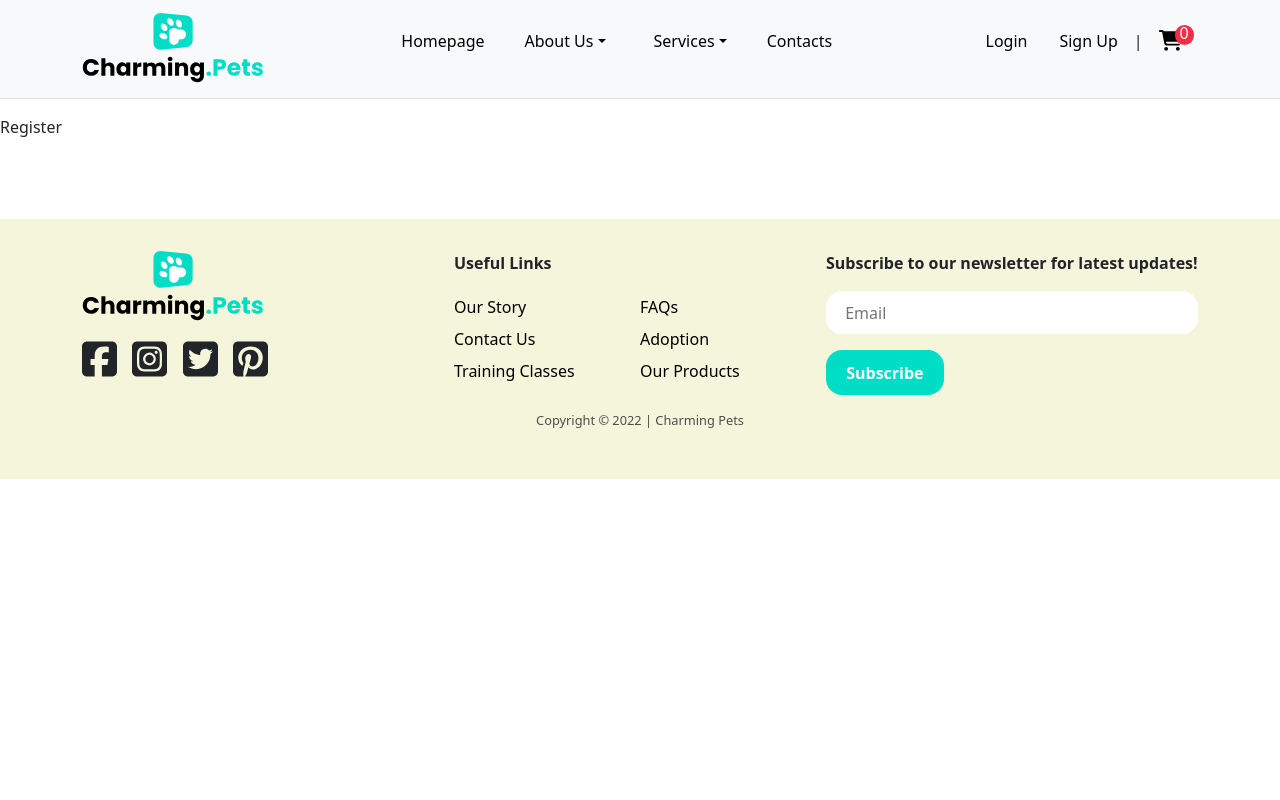
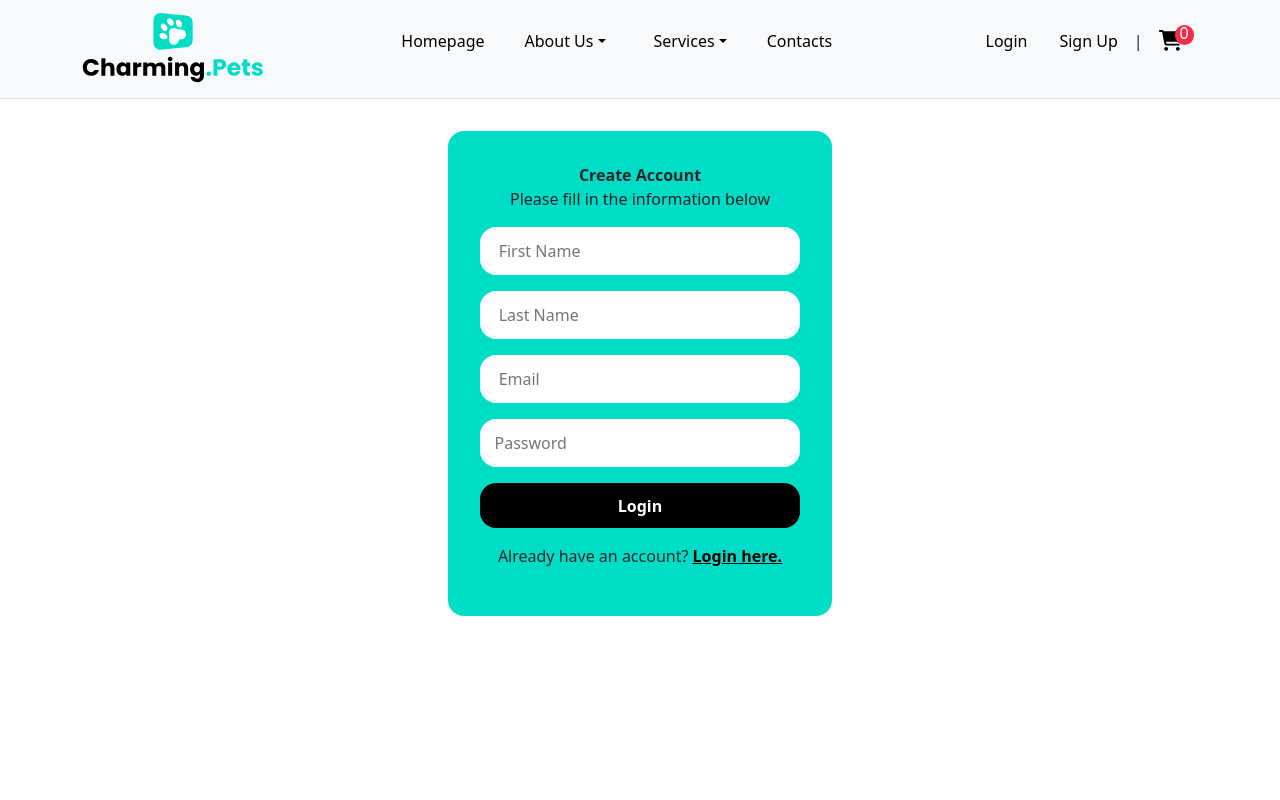
Before and after one commit to LightLotus/group-3-nickel-capstone, a React (Create React App) app: page /register in a window 1280 px wide. Shown: the top 800 px of the page. Built offline with nearby package versions, Linux system fonts and the light colour scheme.

Commit message:
created register section

```diff
--- /dev/null
+++ b/src/css/Register.css
@@ -0,0 +1,40 @@
+.login-container {
+  height: 100vh;
+}
+
+.login-wrapper {
+    background-color: #00DDC6;
+    padding: 2rem;
+    border-radius: 1rem;
+    width: 30%;
+    margin: 2rem auto;
+}
+
+.login-title {
+    font-weight: bold;
+    margin: 0;
+}
+
+.login-input {
+    display: block;
+    width: 100%;
+    border: transparent;
+    margin-top: 1rem;
+    height: 3rem;
+    border-radius: 1rem;
+}
+
+#login-button {
+    margin-top: 1rem;
+    background-color: #000;
+    width: 100%;
+}
+
+.dont-have-account {
+    margin-top: 1rem;
+}
+
+#create-account {
+    color: #000;
+    font-weight: bold;
+}
--- a/src/pages/Register.js
+++ b/src/pages/Register.js
@@ -1,5 +1,52 @@
+import "../css/Register.css";
+import { Link } from "react-router-dom";
+
 const Register = () => {
-  return <div>Register</div>;
+  return (
+    <>
+      <div className="login-container">
+        <div className="login-wrapper">
+          <p className="login-title">Create Account</p>
+          <p>Please fill in the information below</p>
+          <form action="#">
+            <input
+              className="login-input"
+              type="text"
+              placeholder="    First Name"
+            />
+            <input
+              className="login-input"
+              type="text"
+              placeholder="    Last Name"
+            />
+            <input
+              className="login-input"
+              type="emal"
+              placeholder="    Email"
+            />
+            <input
+              className="login-input"
+              type="password"
+              placeholder="   Password"
+            />
+            <button
+              className="button-link-style"
+              id="login-button"
+              type="submit"
+            >
+              Login
+            </button>
+          </form>
+          <p className="dont-have-account">
+            Already have an account?{" "}
+            <Link id="create-account" to="/login">
+              Login here.
+            </Link>
+          </p>
+        </div>
+      </div>
+    </>
+  );
 };
 
 export default Register;
```
